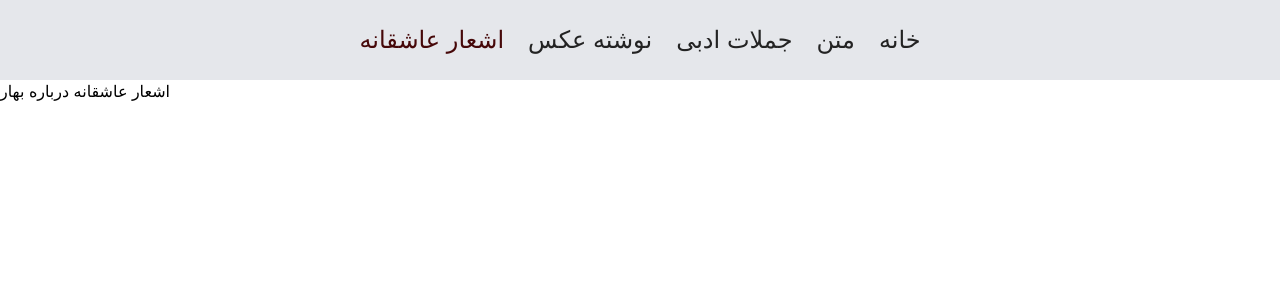
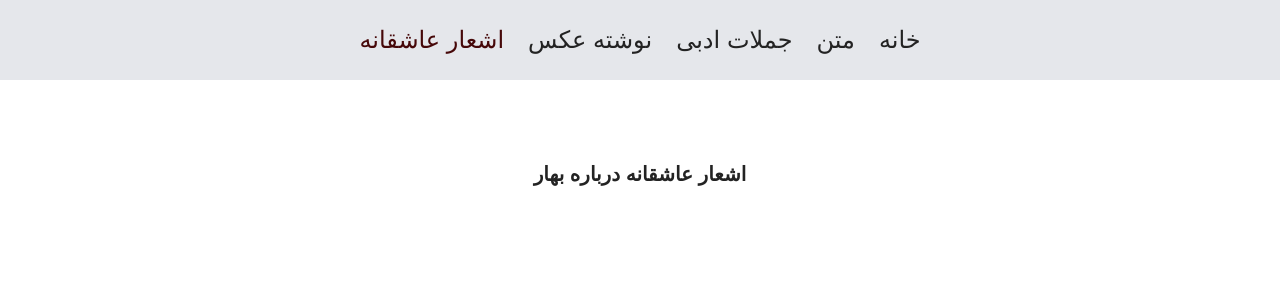
Before and after one commit to NazifaRahimy/spring, a Next.js app: page /poems in a window 1280 px wide. Shown: the top 300 px of the page. Built offline with nearby package versions, Linux system fonts and the light colour scheme.

Commit message:
Style poetry section with padding and centered title

```diff
--- a/src/app/poems/page.tsx
+++ b/src/app/poems/page.tsx
@@ -1,7 +1,7 @@
 const Poems = () => {
      return (
-        <div >
-            <h2 >اشعار عاشقانه درباره بهار</h2>
+        <div className="w-full  box-border px-[80px] py-10">
+            <h2 className="mt-10 text-center mb-4 text-[#232323] font-semibold text-xl">اشعار عاشقانه درباره بهار</h2>
         </div>
       );
 }
```
